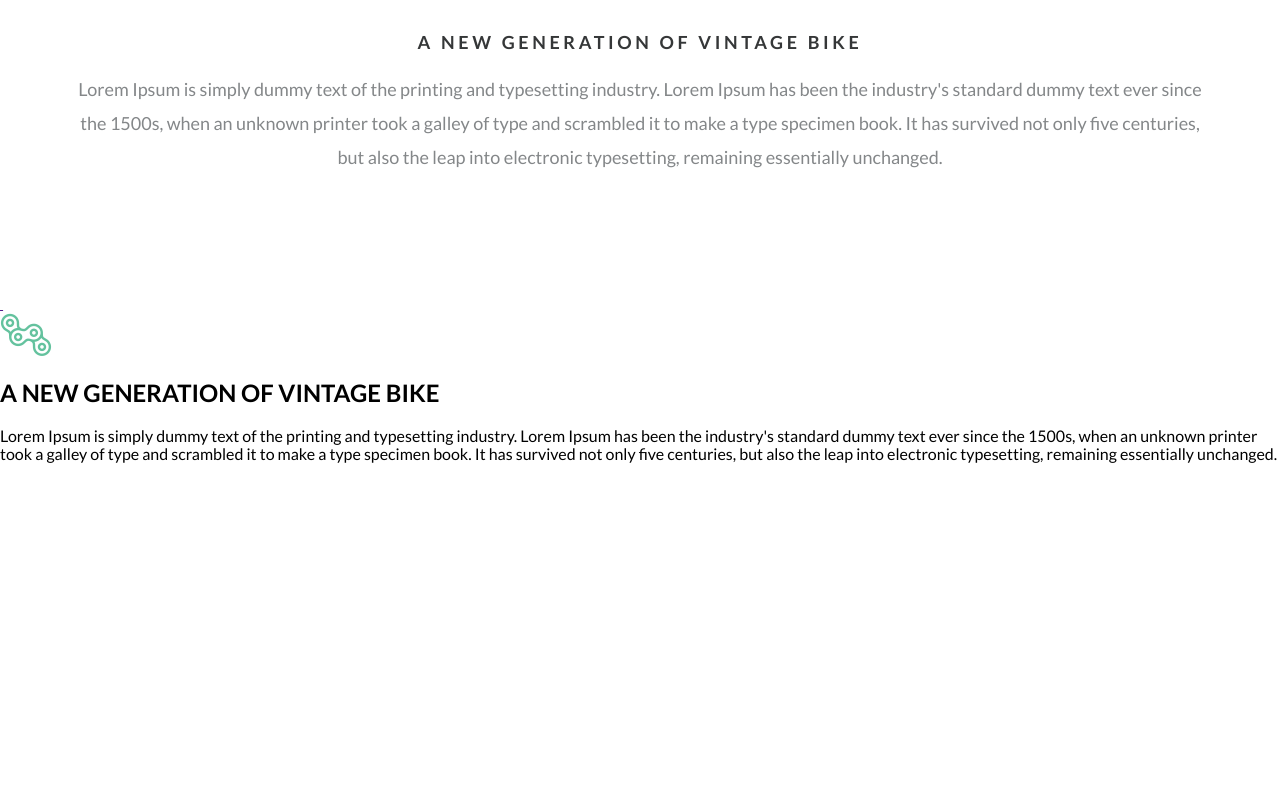
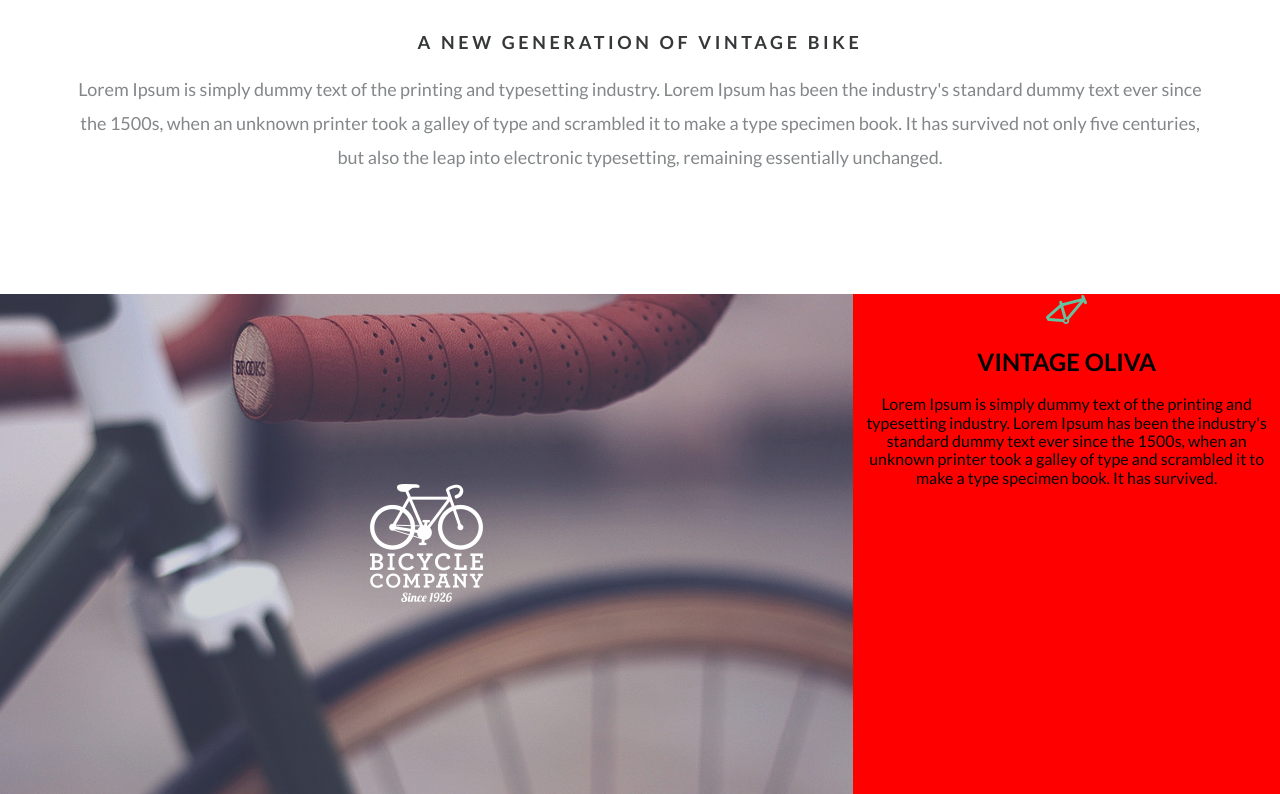
Before and after one commit to HakasLepehen/AOD, a website built with webpack: page src/index.html in a window 1280 px wide. Shown: the part 966-1760 px from the top of the page. Before the commit the page ends 1429 px from the top, so only its background shows below. Built offline with nearby package versions, Linux system fonts and the light colour scheme.

Commit message:
working myself

```diff
--- a/src/index.html
+++ b/src/index.html
@@ -70,27 +70,26 @@
                         <div class="brands__column_b">
                             <a href="" class="brands__item item">
                                 <span class="item__logo">
-                                    <img src="" alt="">
+                                    <img src="./img/brands/bicycle-company-logo.png" alt="">
                                 </span>
-                                <span class="item__image ibg">
-                                    <img src="" alt="">
+                                <span class="item__image">
+                                    <!-- <img src="./img/brands/01.jpeg" alt=""> -->
                                 </span>
                             </a>
                         </div>
                         <div class="brands__column">
                             <div class="brands__content block">
                                 <div class="block__icon">
-                                    <img src="./img/generation/01.png" alt="">
+                                    <img src="./img/brands/vintage-oliva-logo.png" alt="">
                                 </div>
-                                <h2 class="block__title">A NEW GENERATION OF VINTAGE BIKE</h2>
-                                <div class="block__text">Lorem Ipsum is simply dummy text of the printing and
-                                    typesetting
-                                    industry. Lorem Ipsum has been the industry's standard dummy text ever since the
-                                    1500s,
-                                    when an unknown printer took a galley of type and scrambled it to make a type
-                                    specimen
-                                    book. It has survived not only five centuries, but also the leap into electronic
-                                    typesetting, remaining essentially unchanged.</div>
+                                <h2 class="block__title">VINTAGE OLIVA</h2>
+                                <div class="block__text block__text_j">Lorem Ipsum is simply dummy text of the printing and
+                                    typesetting industry. Lorem Ipsum has been the industry's standard dummy text ever
+                                    since the 1500s, when an unknown printer took a galley of type and scrambled it to
+                                    make a type specimen book. It has survived.</div>
+                            </div>
+                            <div class="brands__image">
+                                <!-- <img src="./img/brands/02.jpg" alt=""> -->
                             </div>
                         </div>
                     </div>
--- a/src/js/ibg.js
+++ b/src/js/ibg.js
@@ -6,7 +6,7 @@ function ibg() {
         "url(" + ibg[i].querySelector("img").getAttribute("src") + ")";
     }
   }
-  console.log('IBG сработал!');
+  console.log("IBG сработал!");
 }
 
 ibg();
--- a/src/js/index.js
+++ b/src/js/index.js
@@ -4,6 +4,10 @@ import "../img/bg_main.jpg";
 import "./ibg";
 import "../img/logo.png";
 import '../img/generation/01.png';
+import '../img/brands/bicycle-company-logo.png';
+import '../img/brands/01.jpeg';
+import '../img/brands/02.jpg';
+import '../img/brands/vintage-oliva-logo.png';
 
 document.querySelector(".wrapper").classList.add("loaded");
 
--- /dev/null
+++ b/src/scss/brands.scss
@@ -0,0 +1,32 @@
+.brands {
+
+    &__row {
+        display: flex;
+        min-height: 500px;
+        text-align: center;
+    }
+
+    &__column {
+        background-color: red;
+        flex-basis: 33.333%;
+        flex-shrink: 2;
+        &_b {
+        background-color: royalblue;
+        // flex-basis: 66.666%;
+        background: center/cover no-repeat url(../img/brands/01.jpeg);
+        display: flex;
+        align-content: center;
+        flex: 0 1 66.666%;
+        }
+    }
+
+    &__item {
+    }
+}
+
+.item {
+    display: block;
+    margin: auto;
+    &__logo {
+    }
+}
--- a/src/scss/generation.scss
+++ b/src/scss/generation.scss
@@ -8,7 +8,7 @@
     padding: 30px 0;
 }
 
-  .container {
+  // .container {
     .block {
       text-align: center;
       &__icon {
@@ -30,4 +30,4 @@
       }
     }
   }
-}
+// }
--- a/src/scss/style.scss
+++ b/src/scss/style.scss
@@ -1,6 +1,7 @@
 @import "~normalize.css";
 @import "./header.scss";
 @import "./generation.scss";
+@import './brands.scss';
 
 @import url("https://fonts.googleapis.com/css2?family=Lato:wght@100;400;700;900&display=swap");
 
@@ -11,6 +12,7 @@
 }
 
 .wrapper {
+  box-sizing: border-box;
   overflow: hidden;
   min-height: 100vh;
   .page {
```
Also changed, not shown: src/img/brands/01.jpeg (added), src/img/brands/02.jpg (added), src/img/brands/bicycle-company-logo.png (added), src/img/brands/vintage-oliva-logo.png (added).
